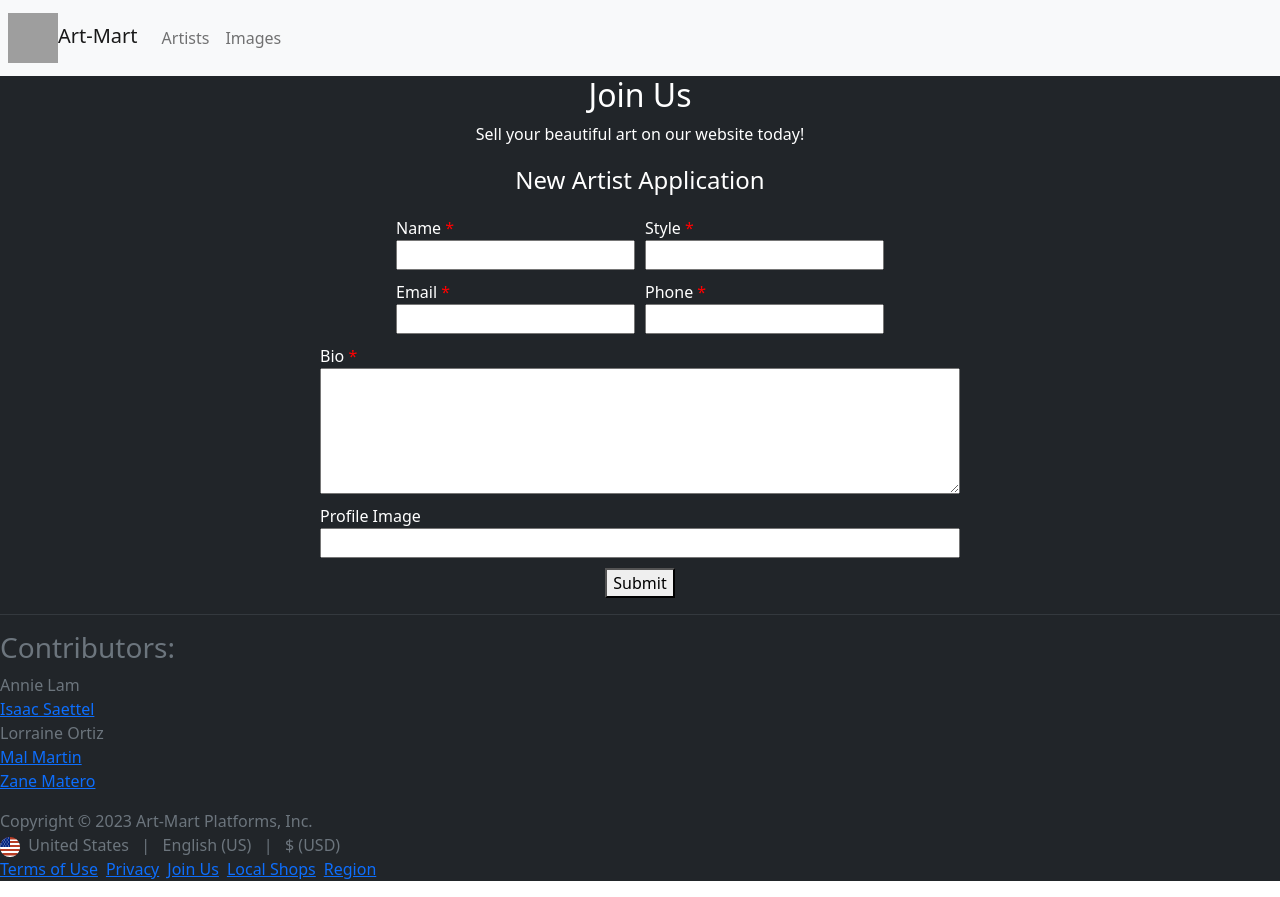
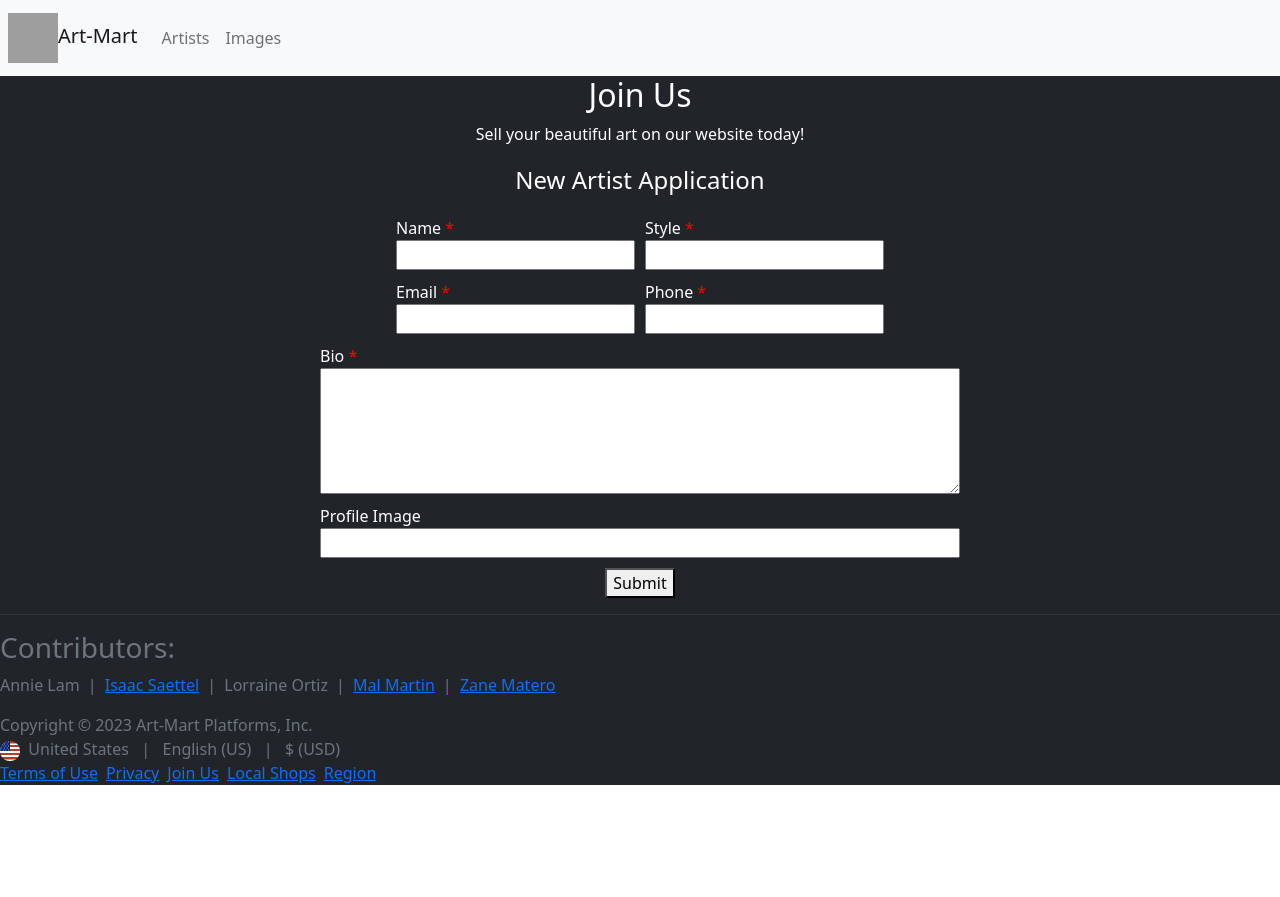
Before and after one commit to INS140/Art-Gallery-Marketplace, a React (Create React App) app in the folder art-gallery-marketplace/: page /join-us in a window 1280 px wide. After the commit the page ends 800 px from the top, so only its background shows below. Built offline with nearby package versions, Linux system fonts and the light colour scheme; grey boxes are pictures that could not be loaded.

Commit message:
added styling to contributors

```diff
--- a/art-gallery-marketplace/src/components/Footer.js
+++ b/art-gallery-marketplace/src/components/Footer.js
@@ -5,12 +5,16 @@ export default function Footer(){
   return <div className="bg-dark text-secondary">
     <hr></hr>
     <h3>Contributors:</h3>
-    <ul className="list-unstyled">
-      <li>Annie Lam</li>
-      <li><a href='https://www.linkedin.com/in/isaac-saettel-110a76262/' target='_blank'>Isaac Saettel</a></li>
-      <li>Lorraine Ortiz</li>
-      <li><a href='https://github.com/MalMWare' target='_blank'>Mal Martin</a></li>
-      <li><a href='https://www.linkedin.com/in/zmatero/' target='_blank'>Zane Matero</a></li>
+    <ul className="list-inline">
+      <li className="list-unstyled list-inline-item"> Annie Lam </li>
+      | &nbsp;
+      <li className="list-unstyled list-inline-item"><a href='https://www.linkedin.com/in/isaac-saettel-110a76262/' target='_blank'> Isaac Saettel</a></li>
+      | &nbsp;
+      <li className="list-unstyled list-inline-item">Lorraine Ortiz</li>
+      | &nbsp;
+      <li className="list-unstyled list-inline-item"><a href='https://github.com/MalMWare' target='_blank'>Mal Martin</a></li>
+      | &nbsp;
+      <li className="list-unstyled list-inline-item"><a href='https://www.linkedin.com/in/zmatero/' target='_blank'>Zane Matero</a></li>
     </ul>
     <p className='left'>Copyright © 2023 Art-Mart Platforms, Inc.</p>
     <img src='./images/FlagIcon.svg' alt='US' />
```
